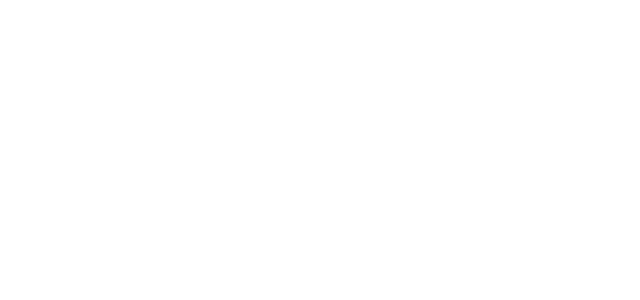
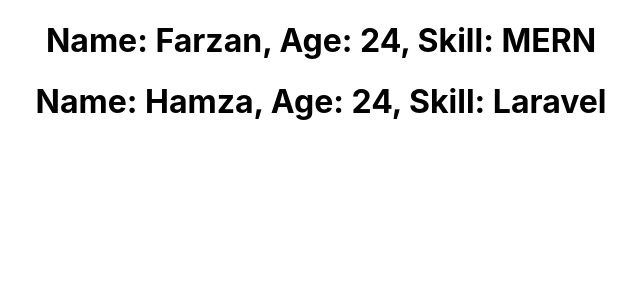
Before and after one commit to x-farzan/CodeEvolution-React-basics, a React (Create React App) app: page / in a window 1280 px wide. Shown: the top 300 px of the page, without its empty margins (319-959 px from the left). Built offline with nearby package versions, Linux system fonts and the light colour scheme.

Commit message:
List rendering.

```diff
--- a/src/App.js
+++ b/src/App.js
@@ -15,12 +15,12 @@
 import ParentComponent from "./components/ParentComponent";
 import childComponent from "./components/ChildComponent";
 import FunctionalParentComponent from "./components/FunctionalParentComponent";
+import PersonList from "./components/PersonList";
 
 function App() {
   return (
     <div className="App">
-
-
+      <PersonList />
 
       {/* Methods as props */}
       {/* <ParentComponent />
--- /dev/null
+++ b/src/components/Person.js
@@ -0,0 +1,14 @@
+import React from "react";
+
+function Person({ person }) {
+  console.log("Person in Person component >>>>>> ", person);
+  return (
+    <div>
+      <h1>
+        Name: {person.name}, Age: {person.age}, Skill: {person.skill}
+      </h1>
+    </div>
+  );
+}
+
+export default Person;
--- /dev/null
+++ b/src/components/PersonList.js
@@ -0,0 +1,25 @@
+import React from "react";
+import Person from "./Person";
+
+function PersonList() {
+  const persons = [
+    {
+      name: "Farzan",
+      age: "24",
+      skill: "MERN",
+    },
+    {
+      name: "Hamza",
+      age: "24",
+      skill: "Laravel",
+    },
+  ];
+
+  const personList = persons.map((person) => {
+    return <Person person={person} />;
+  });
+
+  return <div>{personList}</div>;
+}
+
+export default PersonList;
```
